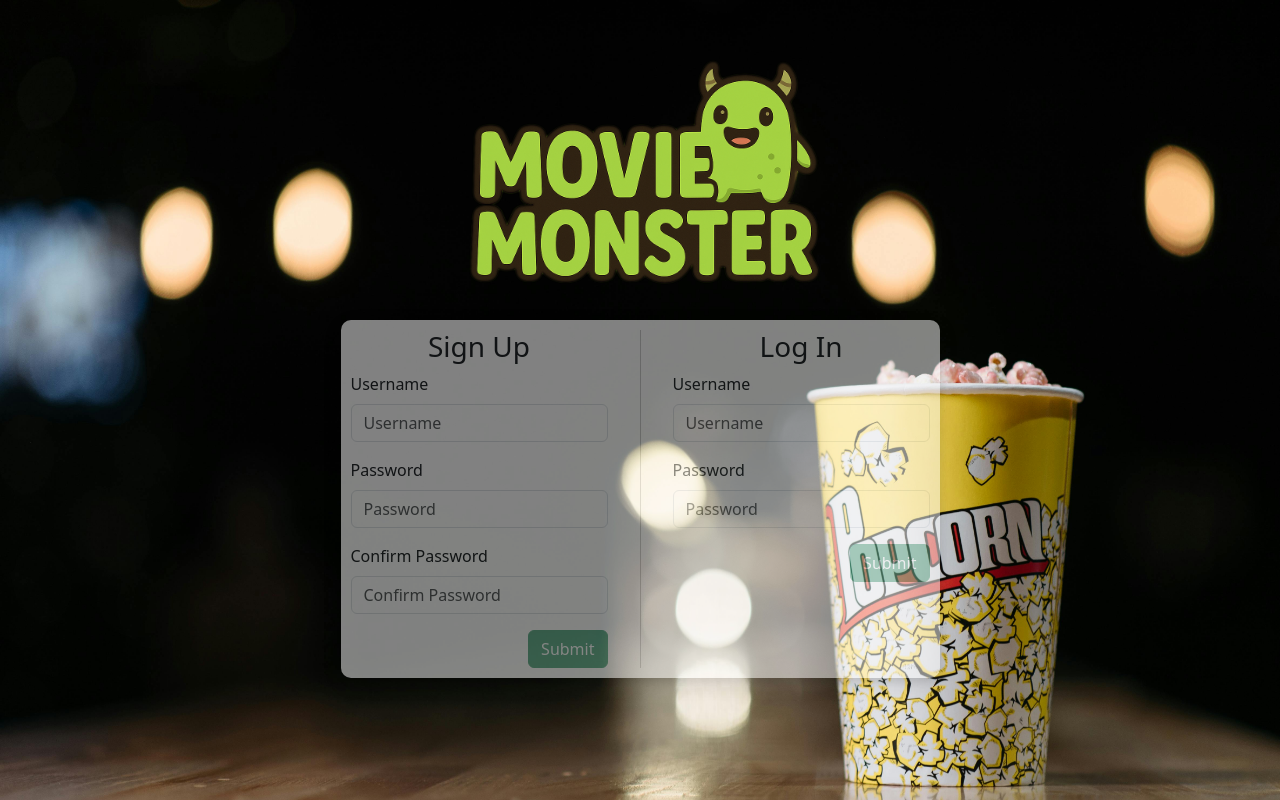
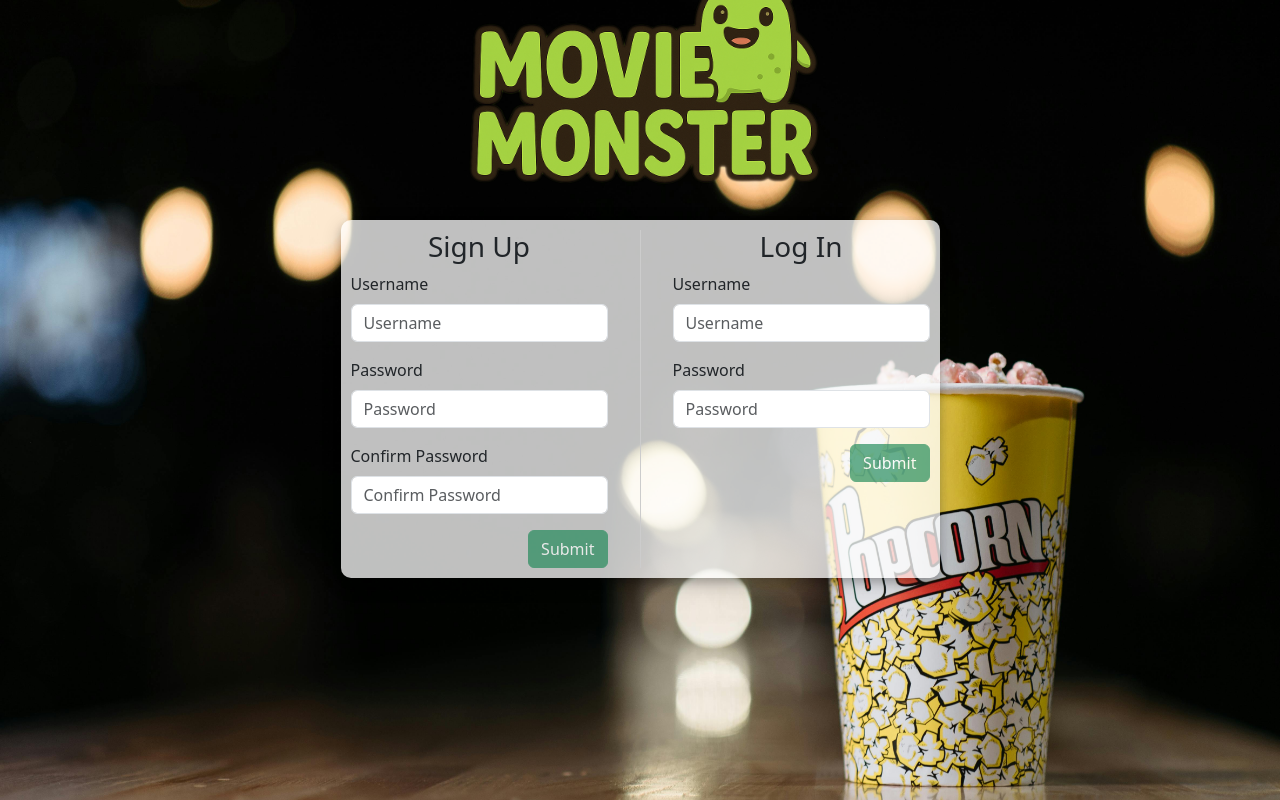
Before and after one commit to jbaldwindev/MovieMonsterFrontend, a React (Create React App) app in the folder movie-monster-front/: page / in a window 1280 px wide. Built offline with nearby package versions, Linux system fonts and the light colour scheme.

Commit message:
validation styling

```diff
--- a/movie-monster-front/src/Styles/UserValidation.css
+++ b/movie-monster-front/src/Styles/UserValidation.css
@@ -8,7 +8,7 @@
     border-radius: 10px;
     margin: 20px 20px;
     background-color: white;
-    opacity: .5;
+    background-color: rgba(255, 255, 255, 0.75);
 }
 
 .page-container {
@@ -39,4 +39,5 @@
     width: auto;
     height: auto;
     margin-bottom: -100px;
+    margin-top: -100px;
 }
```
